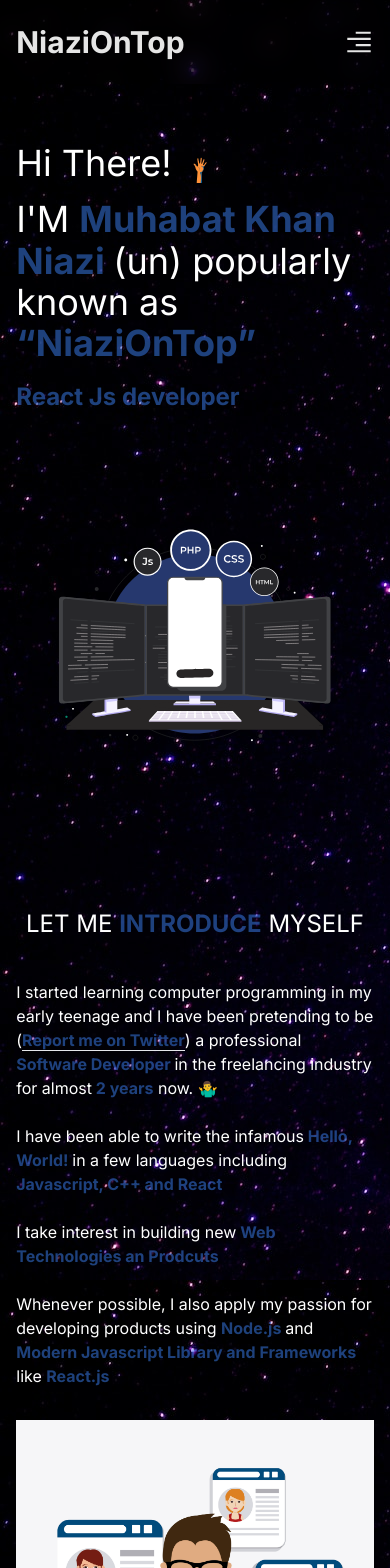
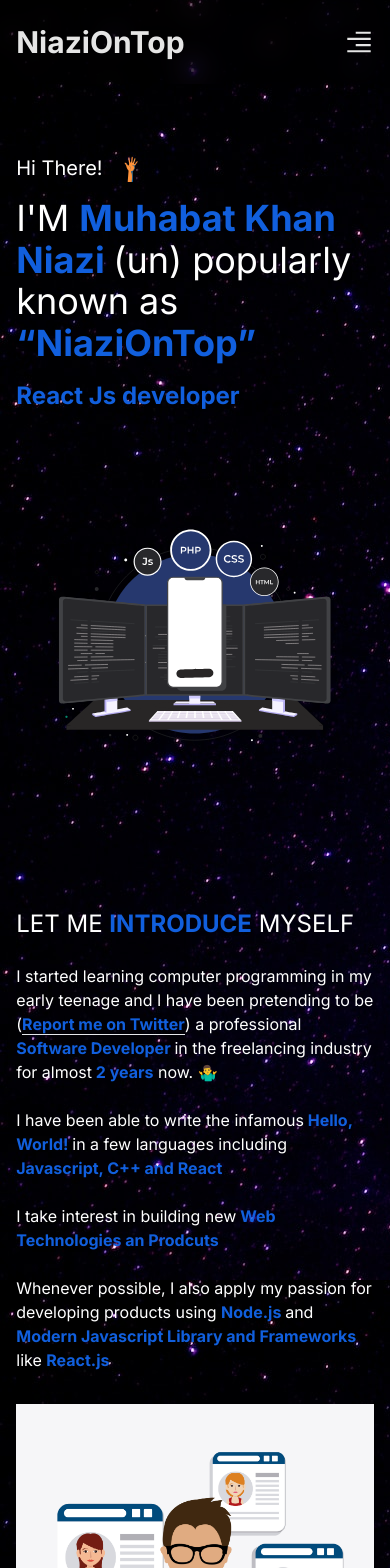
Before and after one commit to niaziiii/portfolio-nextjs, a Next.js app: page / in a window 390 px wide. Shown: the top 1568 px of the page. Built offline with nearby package versions, Linux system fonts and the light colour scheme.

Commit message:
color and responsiveness fixs

```diff
--- a/src/app/globals.css
+++ b/src/app/globals.css
@@ -33,7 +33,7 @@
 }
 
 .text-main {
-  color: rgb(59 130 246 / 0.5);
+  color: rgb(17 95 221);
   font-weight: 700;
 }
 
@@ -41,7 +41,7 @@
   transition: 0.2s linear;
 }
 .custom-shadow:hover {
-  box-shadow: 0 0 2px 5px rgb(59 130 246 / 0.5);
+  box-shadow: 0 0 2px 5px rgb(17 95 221);
 }
 
 .typing {
--- a/src/components/Findme/Findme.tsx
+++ b/src/components/Findme/Findme.tsx
@@ -8,7 +8,7 @@ import {
 
 const FindMe = () => {
   return (
-    <div className="text-white text-center mt-12 pb-12">
+    <div className="text-white text-center mt-24 pb-12">
       <h1 className=" text-2xl md:text-4xl mb-2 text-center">FIND ME ON</h1>
       <p className="text-base md:text-lg mb-6">
         Feel free to <b className="text-main">connect</b> with me
--- a/src/components/HeroSection/HeroSection.tsx
+++ b/src/components/HeroSection/HeroSection.tsx
@@ -8,7 +8,7 @@ const HeroSection = () => {
   return (
     <div className="flex flex-col items-center justify-around min-h-1/3 m-auto md:flex-row  text-white">
       <div className=" flex flex-col mt-8  md:mt-0">
-        <h2 className="text-4xl font-extrabolde flex  items-center mb-4 md:mb-7 md:text-3xl">
+        <h2 className="text-xl font-extrabolde flex  items-end mb-4 md:mb-7 md:text-2xl">
           Hi There!
           <i className="w-14">
             <Lottie animationData={handAnimation} />
--- a/src/components/Myself/Myself.tsx
+++ b/src/components/Myself/Myself.tsx
@@ -7,7 +7,7 @@ const MySelf = () => {
     <div className=" m-auto text-white flex flex-col mt-16 md:flex-row">
       <div className="mb-8">
         <div className="w-full md:w-4/5">
-          <h1 className=" text-2xl md:text-4xl mb-10 text-center">
+          <h1 className=" text-2xl md:text-4xl mb-5 md:mb-10 md:text-center">
             LET ME <b className="text-main">INTRODUCE</b> MYSELF{" "}
           </h1>
           <p className="text-base md:text-xl mt-6">
```
